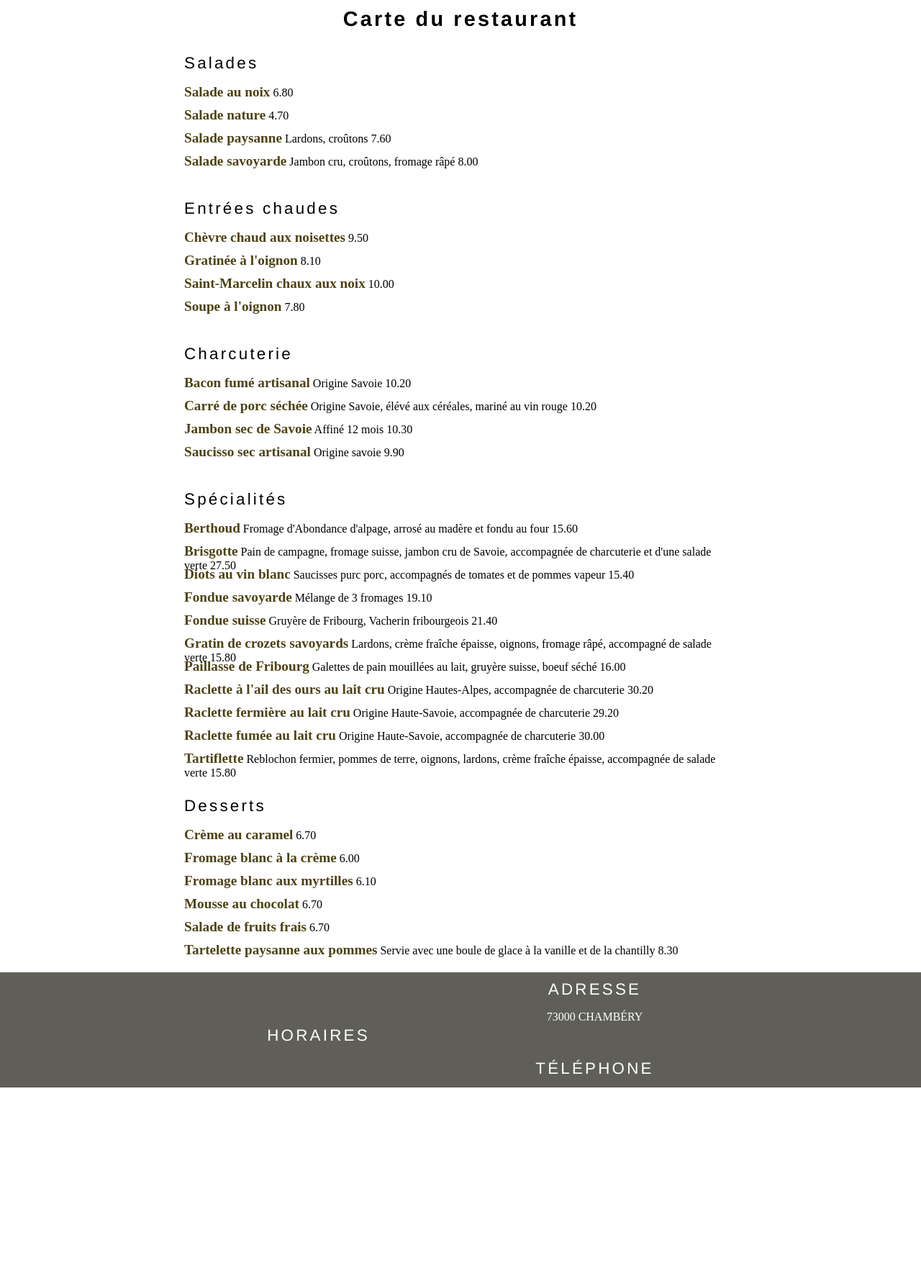
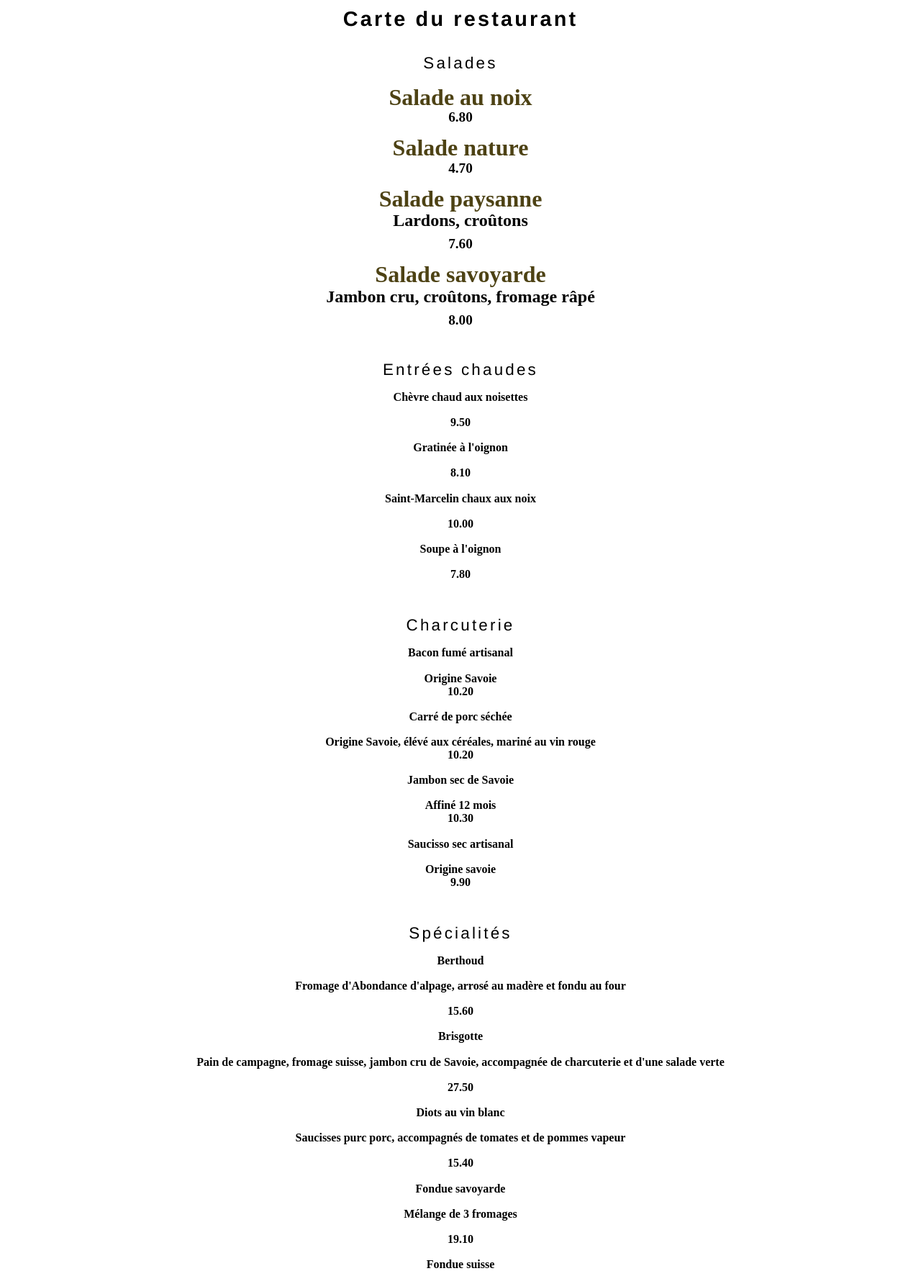
Before and after one commit to Micahdo/resto, a PHP site: page /carte.php in a window 1280 px wide. Shown: the part 160-1926 px from the top of the page at 72% size. Before the commit the page ends 1671 px from the top, so only its background shows below. Run offline with PHP 8.4, Linux system fonts and the light colour scheme; data comes from the database, SQL or seed files in the repository; some web fonts are replaced.

Commit message:
Modifications mineures

```diff
--- a/carte.php
+++ b/carte.php
@@ -29,17 +29,20 @@ session_start();
 
     <section>
 
+    <div class="carte">
         <h2>Carte du restaurant</h2>
         <?php
             include_once('php/bdd.php');
         ?>
             <h3>Salades</h3>
                 <?php
-                    echo '<ul>';
+                    echo '<ul class="ulDish">';
                     foreach ($db->query('SELECT * FROM dishes WHERE category = "Salade"') as $dish) {
-                        echo '<li class="ilDish">';
-                        echo '<span class="dishTitle"><b>'.$dish['title'].'</b></span> '.$dish['description'].' '.$dish['price'];
-                        echo'</li>';
+                        echo '<li class="liDish liTitle"><span"><b>'.$dish['title'].'</li>';
+                        if ($dish['description'] != null) {
+                            echo '<li class="liDish liDesc">'.$dish['description'].'</li>';
+                        };
+                        echo '<li class="liDish liPrice">'.$dish['price'].'</li>';
                     };
                     echo'</ul>';
                 ?>
@@ -48,9 +51,11 @@ session_start();
                 <?php
                     echo '<ul>';
                     foreach ($db->query('SELECT * FROM dishes WHERE category = "Entree chaude"') as $dish) {
-                        echo '<li class="ilDish">';
-                        echo '<span class="dishTitle"><b>'.$dish['title'].'</b></span> '.$dish['description'].' '.$dish['price'];
-                        echo'</li>';
+                        echo '<li class="liDish"><span class="dishTitle"><b>'.$dish['title'].'</li>';
+                        if ($dish['description'] != null) {
+                            echo '<li class="liDish">'.$dish['description'].'</li>';
+                        };
+                        echo '<li class="liDish">'.$dish['price'].'</li>';
                     };
                     echo'</ul>';
                 ?>
@@ -59,9 +64,11 @@ session_start();
                 <?php
                     echo '<ul>';
                     foreach ($db->query('SELECT * FROM dishes WHERE category = "Charcuterie"') as $dish) {
-                        echo '<li class="ilDish">';
-                        echo '<span class="dishTitle"><b>'.$dish['title'].'</b></span> '.$dish['description'].' '.$dish['price'];
-                        echo'</li>';
+                        echo '<li class="liDish"><span class="dishTitle"><b>'.$dish['title'].'</li>';
+                        if ($dish['description'] != null) {
+                            echo '<li liDish="ilDish">'.$dish['description'].'</li>';
+                        };
+                        echo '<li class="liDish">'.$dish['price'].'</li>';
                     };
                     echo'</ul>';
                 ?>
@@ -70,9 +77,11 @@ session_start();
                 <?php
                     echo '<ul>';
                     foreach ($db->query('SELECT * FROM dishes WHERE category = "Spécialité"') as $dish) {
-                        echo '<li class="ilDish">';
-                        echo '<span class="dishTitle"><b>'.$dish['title'].'</b></span> '.$dish['description'].' '.$dish['price'];
-                        echo'</li>';
+                        echo '<li class="liDish"><span class="dishTitle"><b>'.$dish['title'].'</li>';
+                        if ($dish['description'] != null) {
+                            echo '<li class="liDish">'.$dish['description'].'</li>';
+                        };
+                        echo '<li class="liDish">'.$dish['price'].'</li>';
                     };
                     echo'</ul>';
                 ?>
@@ -80,12 +89,16 @@ session_start();
             <?php
                 echo '<ul>';
                     foreach ($db->query('SELECT * FROM dishes WHERE category = "Dessert"') as $dish) {
-                    echo '<li class="ilDish">';
-                    echo '<span class="dishTitle"><b>'.$dish['title'].'</b></span> '.$dish['description'].' '.$dish['price'];
-                    echo'</li>';
+                        echo '<li class="liDish"><span class="dishTitle"><b>'.$dish['title'].'</li>';
+                        if ($dish['description'] != null) {
+                            echo '<li class="liDish">'.$dish['description'].'</li>';
+                        };
+                        echo '<li class="liDish">'.$dish['price'].'</li>';
                 };
                 echo'</ul>';
             ?>
+    </div>
+
 
 
 
--- a/css/style.css
+++ b/css/style.css
@@ -202,10 +202,24 @@ h3, h4 {
 .imagePlat {
     width: 17vw;
     height: 20vh;
-    object-fit: cover;
+}
+
+.imagePlatFond {
+    width: 17vw;
+    height: 20vh;
+    position: absolute;
+    top: 0px;
+    left: 0px;
+    opacity:0;
+    background-color: rgba(0, 0, 0, 0.4);
 }
 
 .imageAccueil:hover .imageTitre{
+    opacity: 1;
+    transition: opacity 0.4s ease-in-out;
+}
+
+.imageAccueil:hover .imagePlatFond{
     opacity: 1;
     transition: opacity 0.4s ease-in-out;
 }
@@ -215,10 +229,10 @@ h3, h4 {
     color: white;
     font-size: calc(0.5rem + 1vw);
     position: absolute;
-    bottom: 10%;
+    top: 40%;
     text-align: center;
-    background-color: rgb(0,0,0,0.5);
     opacity: 0;
+    z-index: 2;
 }
 
 .imageAccueil {
@@ -244,11 +258,24 @@ li {
     list-style: none;
 }
 
-.dishTitle {
-    font-size: 1.2rem;
+
+.liDish {
+    height: 2.2rem;
+}
+
+.liTitle {
+    font-size: 2rem;
     color:rgb(77, 66, 20);
 }
 
-.ilDish {
-    height: 2rem;
+.liDesc {
+    font-size: 1.5rem;
 }
+
+.liPrice {
+    font-size: 1.2rem;
+}
+
+.carte, .ulDish {
+    text-align: center;
+}
--- a/php/dishes_suppress.php
+++ b/php/dishes_suppress.php
@@ -1,5 +1,5 @@
 <?php
-    include_once('php/bdd.php');
+    include_once('../php/bdd.php');
     $listDishes = $_POST['listDishes'];
     $delRow = $db->prepare("DELETE FROM dishes WHERE title=:title");
     $delRow->bindParam(':title', $listDishes, PDO::PARAM_STR);
--- a/php/gestion_images.php
+++ b/php/gestion_images.php
@@ -1,9 +1,9 @@
 <?php
-require('php/bdd.php');
+include_once('php/bdd.php');
 //Création d'un tableau vide
 $imgArray = array();
 $txtArray = array();
-//On fait une recherche des noms de fichier et d'image jusqu'à en avoir 18
+//On fait une recherche des noms de fichier et d'image jusqu'à en avoir 15
 for ($i = 0; $i <= 15; $i++) {
     $imgStatement = $db->prepare("SELECT file, name FROM images WHERE id_img = :id_img");
     $imgStatement->bindValue(":id_img", $i);
```
Also changed, not shown: administration.php (+8 -8 lines), index.php (+15 -0 lines), php/dishes_transfer.php (+4 -3 lines), php/file_transfer.php (+30 -5 lines).
